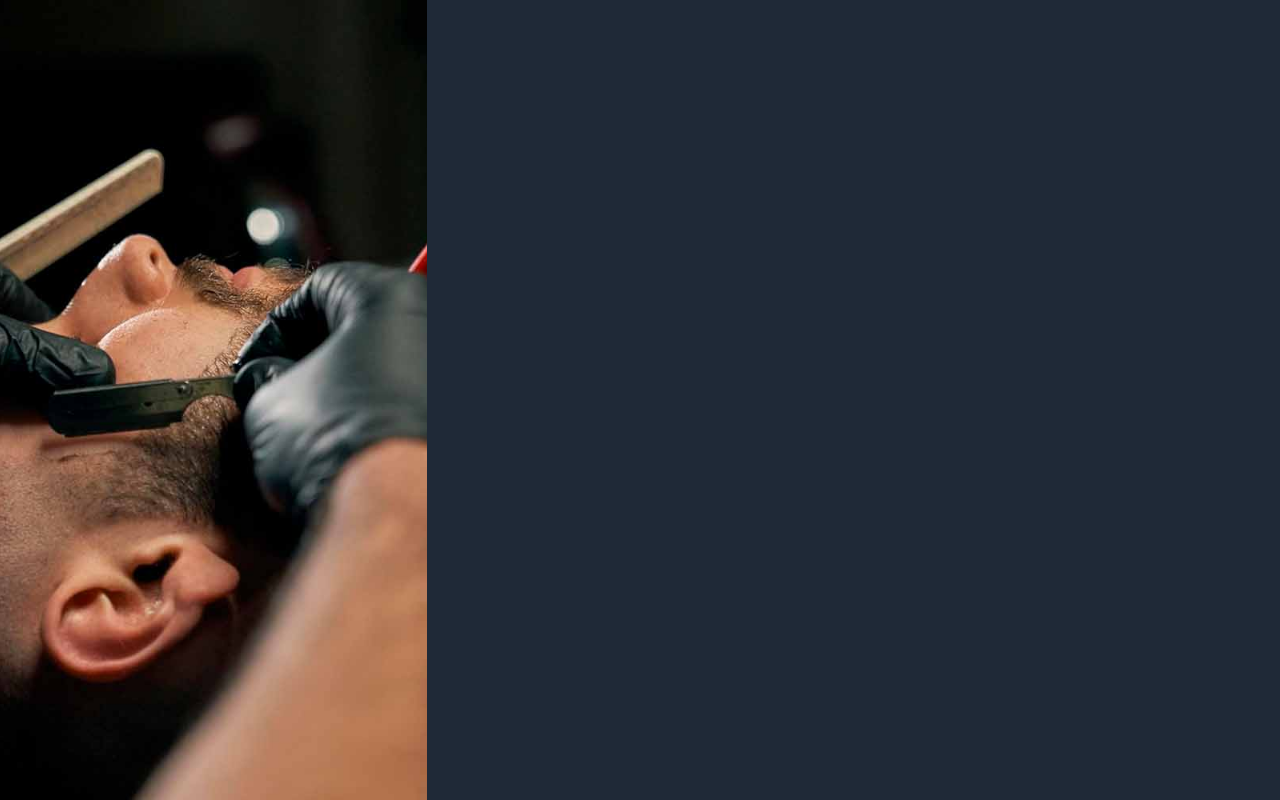
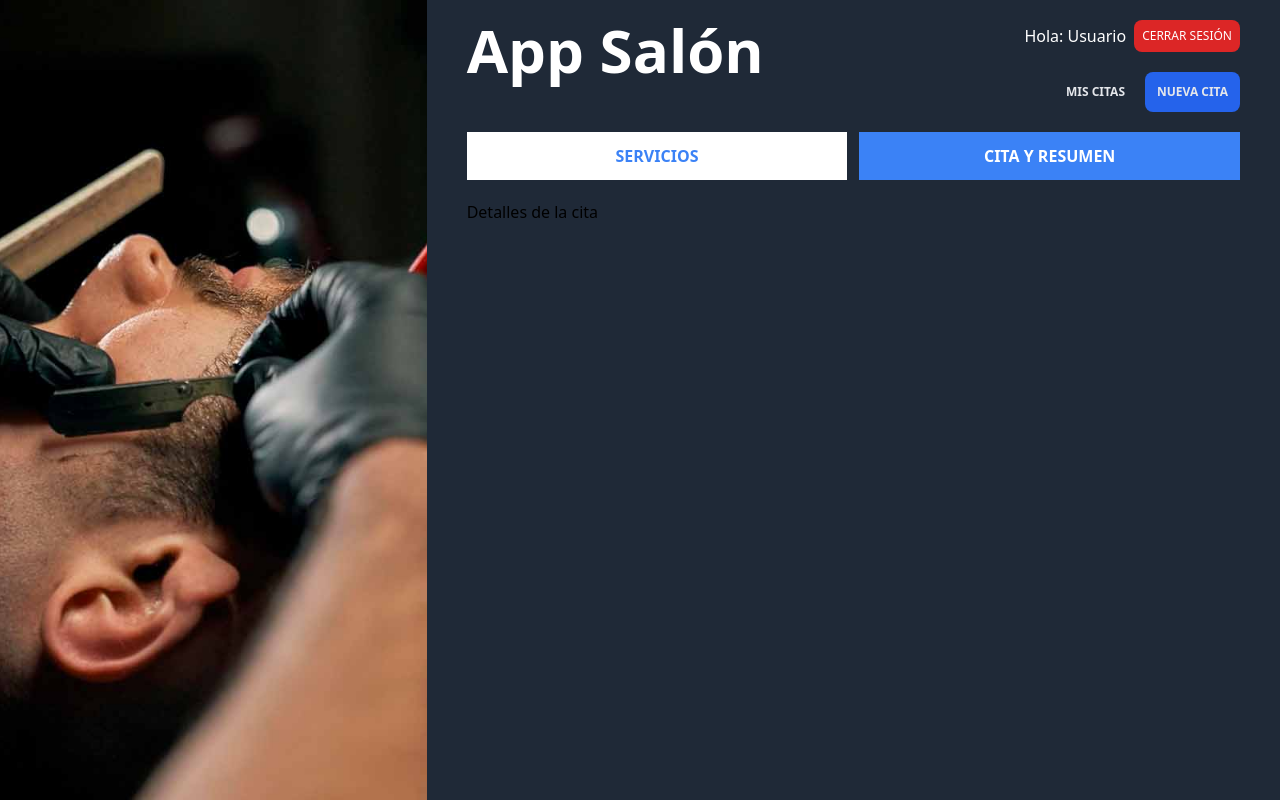
Before and after one commit to csena72/appsalon_FE, a Vue app: page /reservaciones/nueva/detalles in a window 1280 px wide. Before the commit this address had no page. Built offline with nearby package versions, Linux system fonts and the light colour scheme.

Commit message:
Agrego rutas y templates

```diff
--- a/src/router/index.js
+++ b/src/router/index.js
@@ -1,5 +1,7 @@
 import { createRouter, createWebHistory } from 'vue-router'
 import HomeView from '../views/HomeView.vue'
+import AppointmentsLayout from '@/views/appointments/AppointmentsLayout.vue'
+
 
 const router = createRouter({
   history: createWebHistory(import.meta.env.BASE_URL),
@@ -9,6 +11,29 @@
       name: 'home',
       component: HomeView
     },
+    {
+      path: '/reservaciones',
+      name: 'appointments',
+      component: AppointmentsLayout,
+      children: [
+        {
+          path: 'nueva',
+          component: () => import('../views/appointments/NewAppointmentLayout.vue'),
+          children: [
+            {
+              path: '',
+              name: 'new-appointment',
+              component: () => import('../views/appointments/ServicesVue.vue')
+            },
+            {
+              path: 'detalles',
+              name: 'appointments-details',
+              component: () => import('../views/appointments/AppointmentVue.vue')
+            },
+          ]
+        },
+      ]
+    }
   ]
 })
 
--- /dev/null
+++ b/src/views/appointments/AppointmentVue.vue
@@ -0,0 +1,9 @@
+<script setup>
+
+</script>
+
+<template>
+    <div>
+        <h1>Detalles de la cita</h1>
+    </div>
+</template>
--- /dev/null
+++ b/src/views/appointments/AppointmentsLayout.vue
@@ -0,0 +1,41 @@
+import { RouterView, RouterLink } from 'vue-router'
+
+<script setup>
+
+</script>
+
+<template>
+    <div class="flex justify-between">
+        <h1 class="text-2xl lg:text-6xl font-black text-white">App Salón</h1>
+
+        <div class="flex flex-col space-y-5">
+            <div class="flex gap-2 items-center">
+                <p class="text-white text-right">Hola: Usuario</p>
+
+                <button
+                    class="bg-red-600 hover:bg-red-700 p-2 text-white uppercase text-xs font-extra-bold rounded-lg"
+                    type="button"
+                >
+                    cerrar sesión
+                </button>
+            </div>
+
+            <nav class="flex gap-2 justify-end">
+                <button
+                    class="p-3 text-gray-200 uppercase text-xs font-black rounded-lg"
+                >Mis Citas</button>
+
+                <RouterLink
+                    :to="{ name: 'new-appointment' }"
+                    class="p-3 text-gray-200 uppercase text-xs font-black rounded-lg bg-blue-600 hover:bg-blue-700"
+                >
+                    Nueva Cita
+                </RouterLink>
+            </nav>
+        </div>
+    </div>
+
+    <main>
+        <RouterView />
+    </main>
+</template>
--- /dev/null
+++ b/src/views/appointments/NewAppointmentLayout.vue
@@ -0,0 +1,27 @@
+<script setup>
+    import { useRoute } from 'vue-router'
+
+    const route = useRoute()
+</script>
+
+<template>
+    <nav class="my-5 flex gap-3">
+        <RouterLink
+            :to="{ name: 'new-appointment' }"
+            class="flex-1 text-center p-3 uppercase font-extrabold hover:bg-blue-600 hover:text-white"
+            :class="route.name === 'new-appointment' ? 'bg-blue-500 text-white' : 'bg-white text-blue-500'"
+        >
+            Servicios
+        </RouterLink>
+
+        <RouterLink
+            :to="{ name: 'appointments-details' }"
+            class="flex-1 text-center p-3 uppercase font-extrabold hover:bg-blue-600 hover:text-white"
+            :class="route.name === 'appointments-details' ? 'bg-blue-500 text-white' : 'bg-white text-blue-500'"
+        >
+            Cita y Resumen
+        </RouterLink>
+    </nav>
+
+    <RouterView />
+</template>
--- /dev/null
+++ b/src/views/appointments/ServicesVue.vue
@@ -0,0 +1,10 @@
+<script setup>
+
+</script>
+
+
+<template>
+    <div>
+        <h1>Desde Servicios</h1>
+    </div>
+</template>
```
